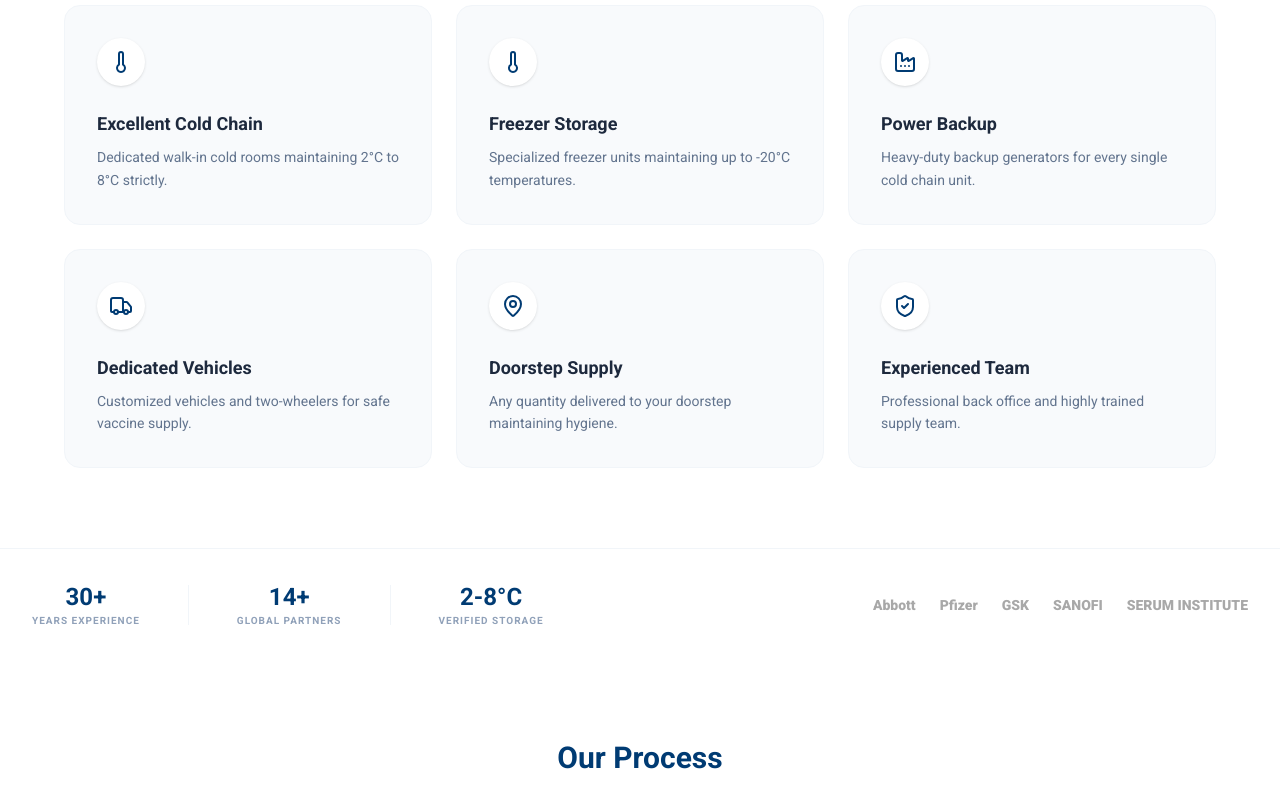
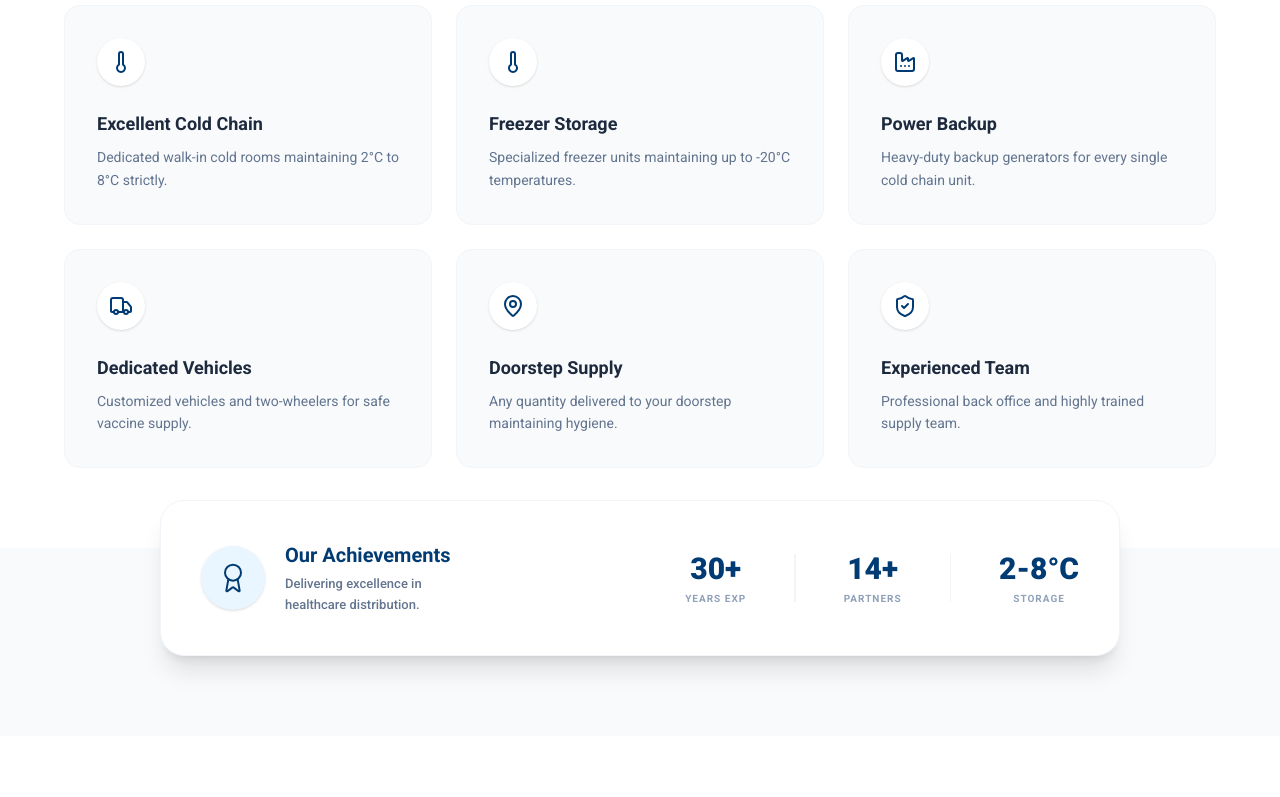
Before and after one commit to mightypoet/GG.ENTERPRISE, a React (Vite) app: page / in a window 1280 px wide. Shown: the part 2000-2797 px from the top of the page. Built offline with nearby package versions, Linux system fonts and the light colour scheme.

Commit message:
feat: add achievement card component
Replace the utility strip with a dedicated achievement card section and import the Award icon to improve trust signaling.

```diff
--- a/src/App.tsx
+++ b/src/App.tsx
@@ -1,5 +1,5 @@
 import React, { useState } from 'react';
-import { ShieldCheck, Phone, Mail, MapPin, Truck, Thermometer, BriefcaseMedical, CheckCircle2, Factory } from 'lucide-react';
+import { ShieldCheck, Phone, Mail, MapPin, Truck, Thermometer, BriefcaseMedical, CheckCircle2, Factory, Award } from 'lucide-react';
 import { motion } from 'motion/react';
 
 export default function App() {
@@ -240,37 +240,41 @@ export default function App() {
         </motion.div>
       </section>
 
-      {/* Trust Metrics / Bottom Utility Strip */}
+      {/* Trust Metrics / Achievement Card */}
       <motion.div
         initial={{ opacity: 0, y: 30 }}
         whileInView={{ opacity: 1, y: 0 }}
         viewport={{ once: true }}
         transition={{ duration: 0.6 }}
-        className="bg-white border-t border-slate-100 p-8 flex flex-col md:flex-row items-center justify-between gap-8 flex-shrink-0 relative z-20"
+        className="max-w-5xl mx-auto -mt-12 relative z-20 mb-20 px-8 w-full"
       >
-        <div className="flex items-center gap-6 md:gap-12 w-full md:w-auto justify-center">
-          <div className="text-center">
-            <p className="text-2xl font-bold text-[#003B73]">30+</p>
-            <p className="text-[10px] font-bold text-slate-400 uppercase tracking-widest">Years Experience</p>
+        <div className="bg-white rounded-3xl shadow-xl border border-slate-100 p-8 md:p-10 flex flex-col md:flex-row items-center justify-between gap-8 md:gap-12 w-full">
+          <div className="flex items-center gap-5 md:w-1/3">
+            <div className="w-16 h-16 rounded-full bg-[#EAF6FF] flex items-center justify-center text-[#003B73] shadow-sm flex-shrink-0">
+              <Award className="w-8 h-8" strokeWidth={1.5} />
+            </div>
+            <div>
+              <h3 className="text-xl font-bold text-[#003B73] mb-1">Our Achievements</h3>
+              <p className="text-[13px] text-slate-500 font-medium leading-relaxed">Delivering excellence in healthcare distribution.</p>
+            </div>
           </div>
-          <div className="h-10 w-[1px] bg-slate-100"></div>
-          <div className="text-center">
-            <p className="text-2xl font-bold text-[#003B73]">14+</p>
-            <p className="text-[10px] font-bold text-slate-400 uppercase tracking-widest">Global Partners</p>
+
+          <div className="flex items-center gap-6 md:gap-12 w-full md:w-2/3 justify-center md:justify-end">
+            <div className="text-center">
+              <p className="text-3xl font-black text-[#003B73]">30+</p>
+              <p className="text-[10px] font-bold text-slate-400 uppercase tracking-widest mt-1">Years Exp</p>
+            </div>
+            <div className="h-12 w-[1.5px] bg-slate-100"></div>
+            <div className="text-center">
+              <p className="text-3xl font-black text-[#003B73]">14+</p>
+              <p className="text-[10px] font-bold text-slate-400 uppercase tracking-widest mt-1">Partners</p>
+            </div>
+            <div className="h-12 w-[1.5px] bg-slate-100"></div>
+            <div className="text-center">
+              <p className="text-3xl font-black text-[#003B73]">2-8°C</p>
+              <p className="text-[10px] font-bold text-slate-400 uppercase tracking-widest mt-1">Storage</p>
+            </div>
           </div>
-          <div className="h-10 w-[1px] bg-slate-100"></div>
-          <div className="text-center">
-            <p className="text-2xl font-bold text-[#003B73]">2-8°C</p>
-            <p className="text-[10px] font-bold text-slate-400 uppercase tracking-widest">Verified Storage</p>
-          </div>
-        </div>
-
-        <div className="flex flex-wrap justify-center items-center gap-4 md:gap-6 opacity-40 grayscale">
-          <span className="text-sm font-black">Abbott</span>
-          <span className="text-sm font-black">Pfizer</span>
-          <span className="text-sm font-black">GSK</span>
-          <span className="text-sm font-black">SANOFI</span>
-          <span className="text-sm font-black text-center">SERUM INSTITUTE</span>
         </div>
       </motion.div>
 
```
